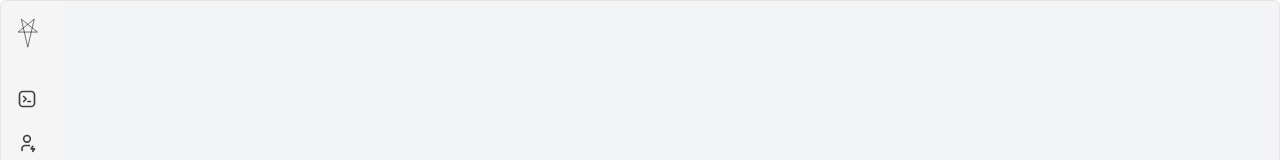
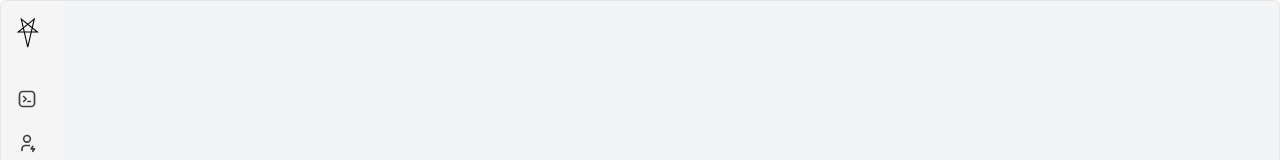
Before and after one commit to saadtresayyed10/new-portfolio, a Next.js app: page / in a window 1280 px wide. Shown: the top 160 px of the page. Built offline with nearby package versions, Linux system fonts and the light colour scheme.

Commit message:
Logo work done

```diff
--- a/app/_components/Navbar.tsx
+++ b/app/_components/Navbar.tsx
@@ -84,7 +84,7 @@ export function Navbar() {
 export const Logo = () => {
   return (
     <Link
-      href="#"
+      href="/"
       className="font-normal flex space-x-2 items-center text-sm text-black py-1 relative z-20"
     >
       <motion.div
@@ -109,7 +109,7 @@ export const Logo = () => {
 export const LogoIcon = () => {
   return (
     <>
-      <Link href="#" className="dark:hidden block">
+      <Link href="/" className="dark:hidden block">
         <svg
           xmlns="http://www.w3.org/2000/svg"
           viewBox="0 0 260 300"
@@ -119,11 +119,11 @@ export const LogoIcon = () => {
             points="100,280 40,20 190,140 10,140 160,20"
             fill="none"
             stroke="black"
-            stroke-width="5"
+            stroke-width="10"
           />
         </svg>
       </Link>
-      <Link href="#" className="hidden dark:block">
+      <Link href="/" className="hidden dark:block">
         <svg
           xmlns="http://www.w3.org/2000/svg"
           viewBox="0 0 260 300"
@@ -133,7 +133,7 @@ export const LogoIcon = () => {
             points="100,280 40,20 190,140 10,140 160,20"
             fill="none"
             stroke="black"
-            stroke-width="5"
+            stroke-width="10"
           />
         </svg>
       </Link>
```
